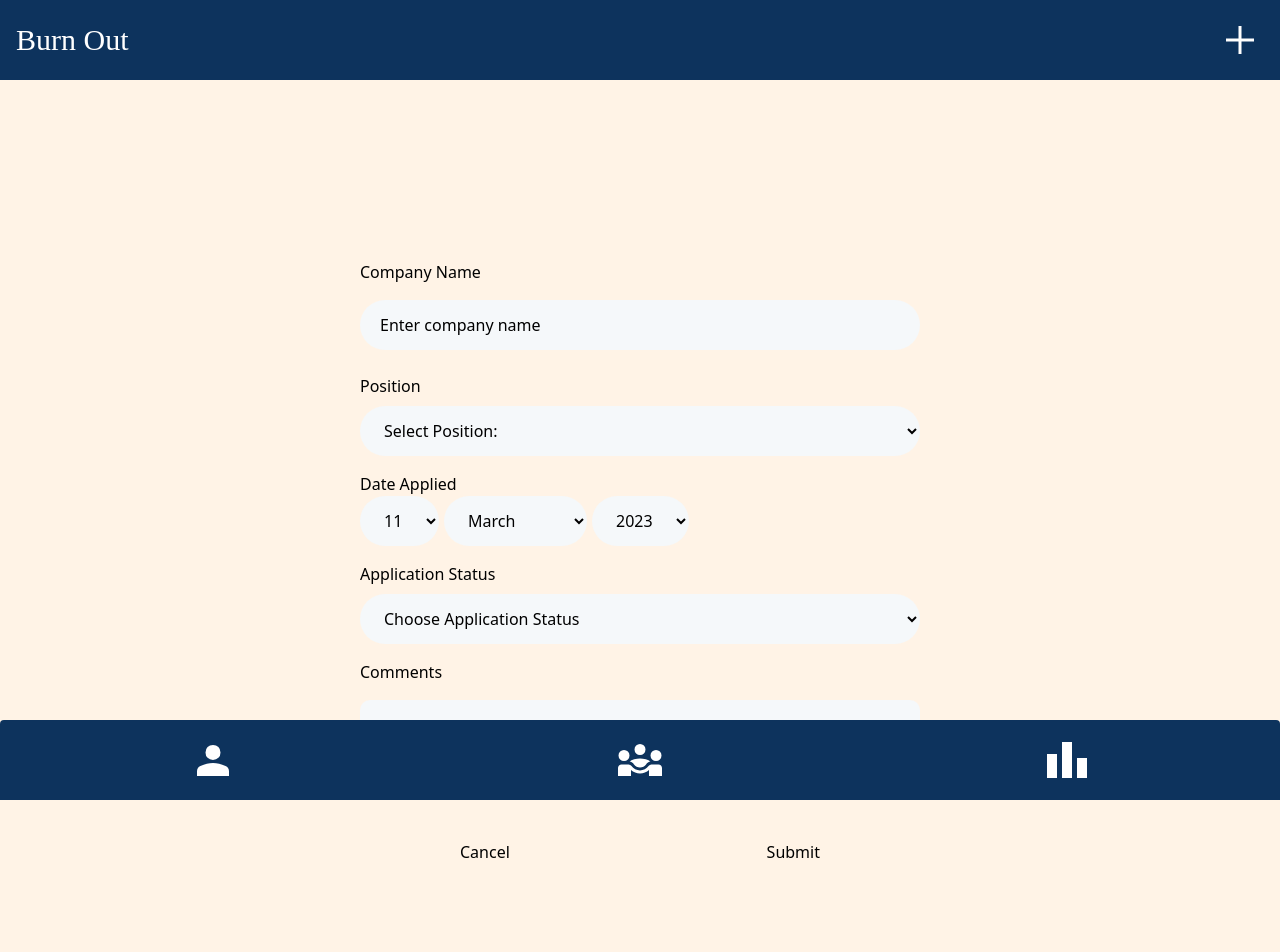
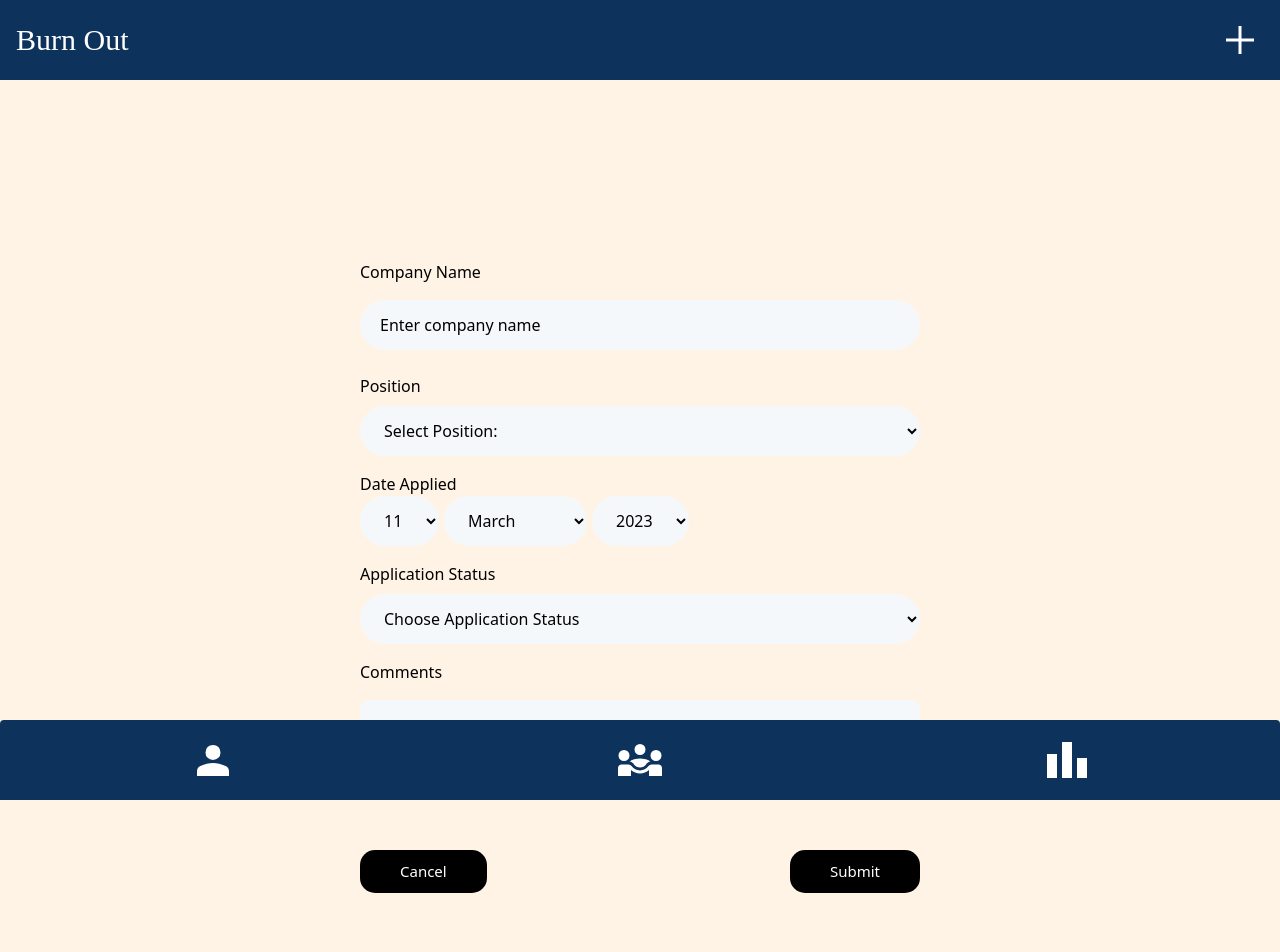
Before and after one commit to MinjiKong/BurnOut, a React (Create React App) app: page /applicationform in a window 1280 px wide. Shown: the top 952 px of the page. Built offline with nearby package versions, Linux system fonts and the light colour scheme; a web font is replaced by a local one.

Commit message:
update button css on application form

```diff
--- a/src/components/ApplicationForm.jsx
+++ b/src/components/ApplicationForm.jsx
@@ -80,7 +80,7 @@ function ApplicationForm() {
 
   return (
 
-<form onSubmit={handleSubmit} className="form-container" style={{ maxWidth: "600px", margin: "20vh auto", padding: "20px", height: "100vh" }}>
+<form onSubmit={handleSubmit} className="form-container" style={{ maxWidth: "600px", margin: "20vh auto", padding: "20px", height: "125vh" }}>
   <div className="form-row">
     <div className="form-label">Company Name</div>
     <input type="text" id="companyName" placeholder="Enter company name" value={companyName} onChange={(e) => setCompanyName(e.target.value)}  style={{ height: "50px", backgroundColor: "#F5F8FA", border: "none", borderRadius: "9999px", padding: "0 20px" }} />
--- a/src/index.css
+++ b/src/index.css
@@ -68,13 +68,24 @@
         margin-top: 1rem;
     }
 
+    .button-row button {
+        background-color: black;
+        color: white;
+        font-size: 15px;
+        padding: 10px 40px;
+        border-radius: 15px;
+        margin: 10px 0px;
+        cursor: pointer;
+
+      }
+
     .button-row button:first-child {
         margin-right: auto;
-        margin-left: 100px;
+
     }
 
     .button-row button:last-child {
-        margin-right: 100px;
+
         margin-left: auto;
 
     }
```
